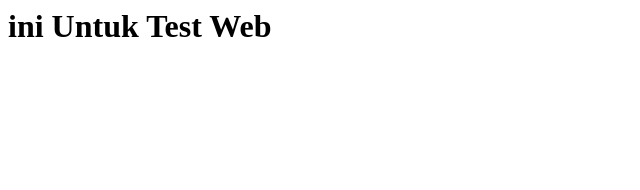
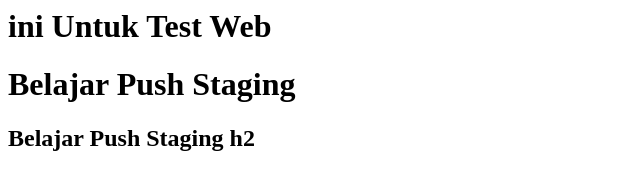
Before and after one commit to rfauziarif/JavaScript-New, a plain HTML site: page index.html in a window 1280 px wide. Shown: the whole page, without its empty margins (0-640 px from the left). Drawn offline with Linux system fonts and the light colour scheme.

Commit message:
add element h2

```diff
--- a/index.html
+++ b/index.html
@@ -4,5 +4,7 @@
 </head>
 <body>
   <h1> ini Untuk Test Web </h1>
+  <h1> Belajar Push Staging </h1>
+  <h2> Belajar Push Staging h2 </h2>
 </body>
 </html>
```
